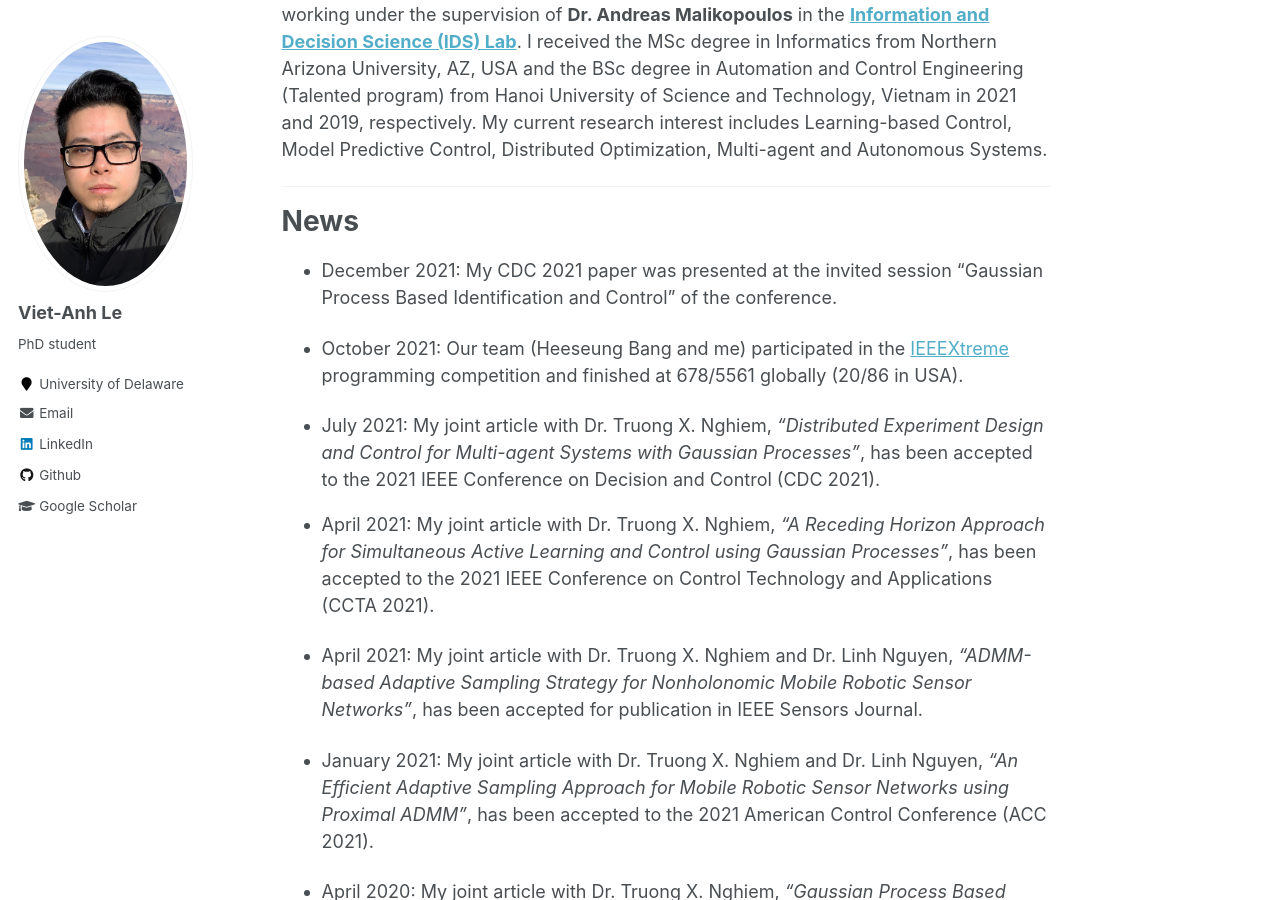
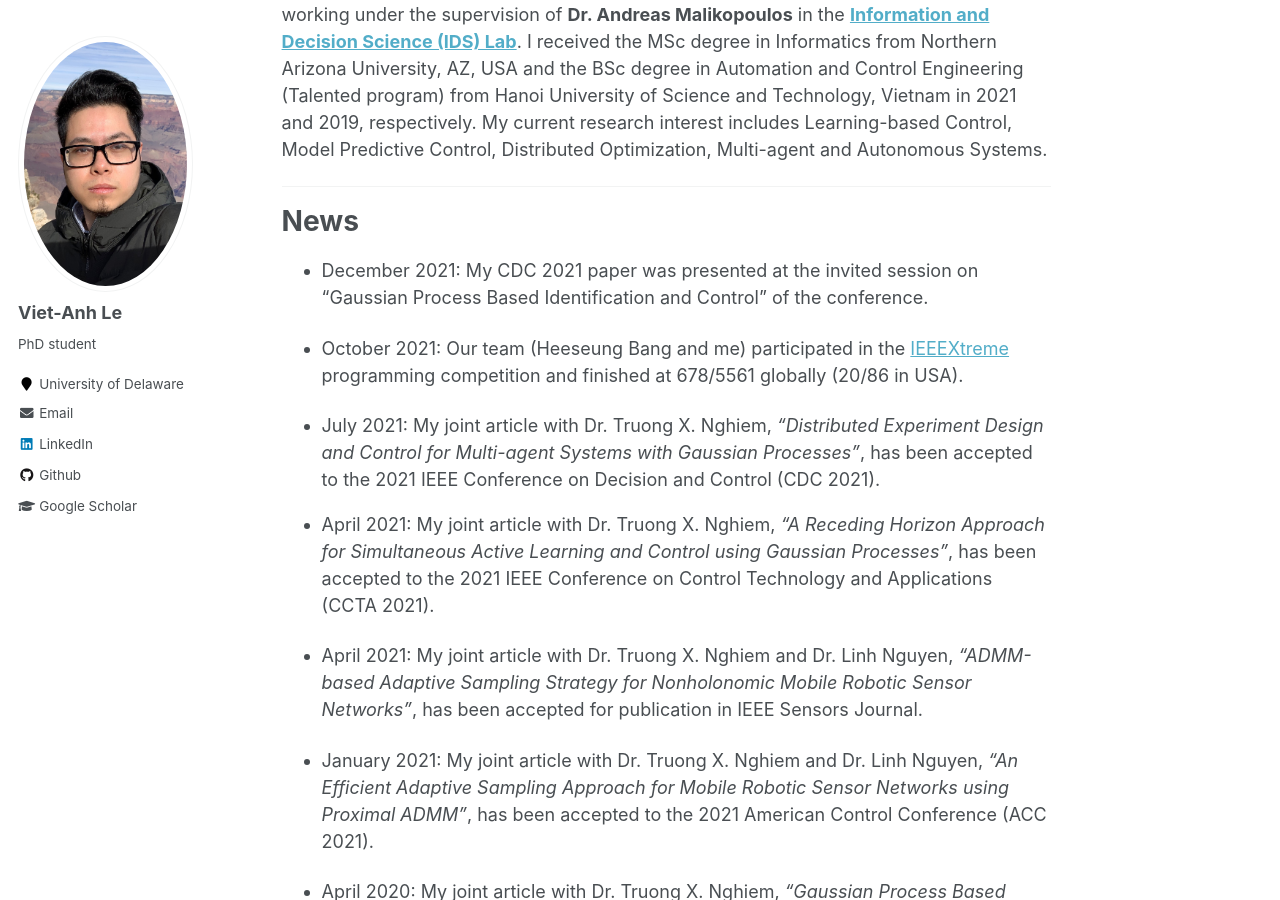
Before and after one commit to vietanhle0101/vietanhle0101.github.io, a Jekyll site: the page built from _pages/about.md, in a window 1280 px wide and 900 px high, scrolled down 573 px. Built offline with Jekyll 4.4.1, drawn with Linux system fonts in a browser that asks for light colours.

Commit message:
update 20 dec 2021

```diff
--- a/_pages/about.md
+++ b/_pages/about.md
@@ -20,7 +20,7 @@ My current research interest includes Learning-based Control, Model Predictive C
 
 # News
 
-* December 2021: My CDC 2021 paper was presented at the invited session "Gaussian Process Based Identification and Control" of the conference.
+* December 2021: My CDC 2021 paper was presented at the invited session on "Gaussian Process Based Identification and Control" of the conference.
 
 * October 2021: Our team (Heeseung Bang and me) participated in the [IEEEXtreme](https://ieeextreme.org/) programming competition and finished at 678/5561 globally (20/86 in USA).
 
```
Also changed, not shown: 1 other file.
